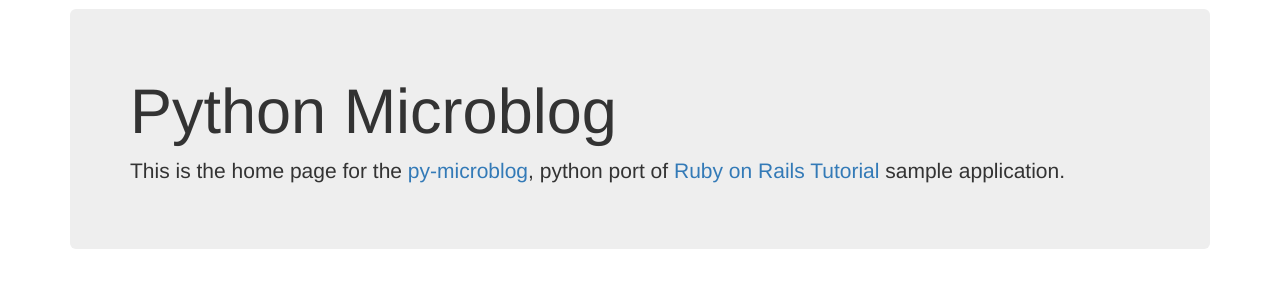
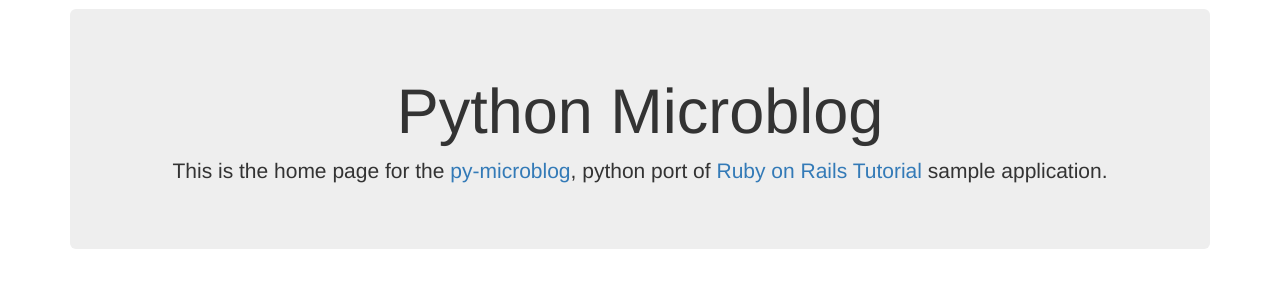
Before and after one commit to gowda/py-microblog, a Flask app: page / in a window 1280 px wide. Shown: the part 51-351 px from the top of the page. Run offline with Flask 2, Linux system fonts and the light colour scheme; some libraries are stand-ins or nearby versions.

Commit message:
Center the text in static pages

```diff
--- a/microblog/templates/about.html
+++ b/microblog/templates/about.html
@@ -1,6 +1,7 @@
 {% extends "layout.html" %}
 {% block title %} - about{% endblock %}
 {% block body %}
+<div class="center">
   <h1>About</h1>
   <p>
     This project is a python port of the <em>Sample App</em> from
@@ -15,4 +16,5 @@
     <a href="http://rubyonrails.org/">Ruby on Rails</a>.
     This is the sample application for the tutorial.
   </p>
+</div>
 {% endblock %}
--- a/microblog/templates/help.html
+++ b/microblog/templates/help.html
@@ -1,6 +1,7 @@
 {% extends "layout.html" %}
 {% block title %} - help{% endblock %}
 {% block body %}
+<div class="center">
   <h1>Help</h1>
   <p>
     Get help on py-microblog at
@@ -13,4 +14,5 @@
     <a href="http://www.railstutorial.org/book"><em>Ruby on Rails Tutorial</em>
       book</a>.
   </p>
+</div>
 {% endblock %}
--- a/microblog/templates/home.html
+++ b/microblog/templates/home.html
@@ -1,6 +1,7 @@
 {% extends "layout.html" %}
 {% block title %} - home{% endblock %}
 {% block body %}
+<div class="center">
   <h1>Python Microblog</h1>
   <p>
     This is the home page for the
@@ -9,4 +10,5 @@
     <a href="http://www.railstutorial.org/">Ruby on Rails Tutorial</a>
     sample application.
   </p>
+</div>
 {% endblock %}
```
Lines whose indentation alone changed are shown as unchanged.
